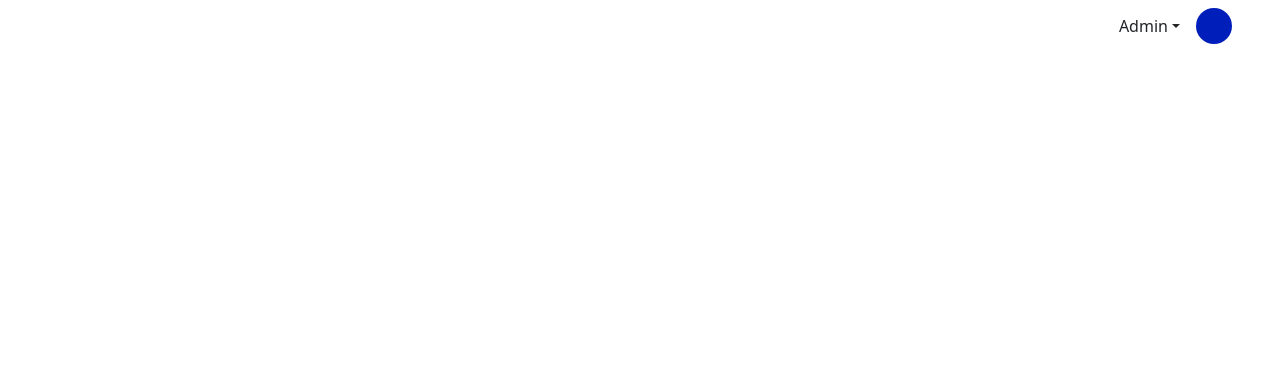
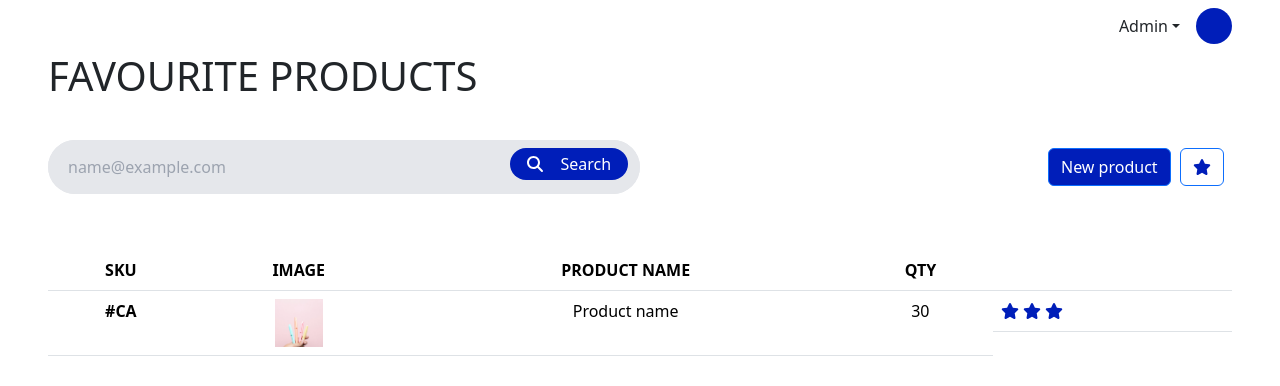
Before and after one commit to kushandesilva59/e-commerce-web-app, a React (Create React App) app in the folder frontend/: page /favourite in a window 1280 px wide. Before the commit this address had no page. Shown: the top 386 px of the page. Built offline with nearby package versions, Linux system fonts and the light colour scheme; the HTML template or start-up script is replaced by a standard one.

Commit message:
favourite sceen complete

```diff
--- a/frontend/package.json
+++ b/frontend/package.json
@@ -3,6 +3,9 @@
   "version": "0.1.0",
   "private": true,
   "dependencies": {
+    "@fortawesome/fontawesome-svg-core": "^6.5.1",
+    "@fortawesome/free-solid-svg-icons": "^6.5.1",
+    "@fortawesome/react-fontawesome": "^0.2.0",
     "@testing-library/jest-dom": "^5.17.0",
     "@testing-library/react": "^13.4.0",
     "@testing-library/user-event": "^13.5.0",
--- a/frontend/src/App.js
+++ b/frontend/src/App.js
@@ -1,5 +1,6 @@
 import './App.css';
 import Header from './components/Header/Header';
+import FavouriteProducts from './screens/FavouriteProducts/FavouriteProducts';
 import LandingPage from './screens/LandingPage';
 import { BrowserRouter, Route, Routes } from 'react-router-dom'
 
@@ -11,6 +12,7 @@ function App() {
       <main>
         <Routes>
           <Route path="/" element={<LandingPage />} />
+          <Route path="/favourite" element={<FavouriteProducts />} />
 
         </Routes>
       </main>
--- /dev/null
+++ b/frontend/src/screens/FavouriteProducts/FavouriteProducts.js
@@ -0,0 +1,85 @@
+import React from "react";
+import Header from "../../components/Header/Header";
+import { Button, Form } from "react-bootstrap";
+import { FontAwesomeIcon } from "@fortawesome/react-fontawesome";
+import { faCoffee, faSearch, faStar } from "@fortawesome/free-solid-svg-icons";
+import image from '../../assets/product-img-1.png'
+
+const FavouriteProducts = () => {
+  return (
+    <div className="mx-5">
+      <h1>FAVOURITE PRODUCTS</h1>
+
+      <div className="flex justify-between mt-10">
+        <div
+          className="flex bg-gray-200 relative w-1/2"
+          style={{ borderRadius: "50px" }}
+        >
+          <input
+            type="email"
+            placeholder="name@example.com"
+            style={{ borderRadius: "50px" }}
+            className="bg-gray-200 border-opacity-0 focus:border-transparent focus:outline-none pl-5 py-2 w-full"
+          />
+
+          <div
+            className="absolute w-1/5 h-8 m-2 right-1 cursor-pointer flex px-2 justify-around items-center"
+            style={{ borderRadius: "50px", background: "#001EB9" }}
+          >
+            <FontAwesomeIcon icon={faSearch} style={{ color: "fff" }} />
+            <div className="text-white">Search</div>
+          </div>
+        </div>
+
+        <div className="flex m-2 w-44 justify-between">
+          <Button style={{ background: "#001EB9" }}>New product</Button>
+          {/* <div className="border-blue-500 w-10 flex justify-center items-center"><FontAwesomeIcon icon={faStar} /></div> */}
+          <Button className="bg-transparent">
+            <FontAwesomeIcon icon={faStar} style={{ color: "#001EB9" }} />
+          </Button>
+        </div>
+      </div>
+
+      {/* Table */}
+      <div>
+        <table class="table mt-14 px-6 text-center">
+          <thead>
+            <tr>
+              <th scope="col">SKU</th>
+              <th scope="col" className="">
+                IMAGE
+              </th>
+              <th scope="col">PRODUCT NAME</th>
+              <th scope="col">QTY</th>
+              <th scope="col"></th>
+            </tr>
+          </thead>
+
+          <tbody>
+            <tr>
+              <th scope="row">#CA</th>
+              <td className="text-center ">
+                <img src={image} className="w-12 inline-block" />
+              </td>
+              <td>Product name</td>
+              <td>30</td>
+              <td className="flex gap-1">
+                <div>
+                  <FontAwesomeIcon icon={faStar} style={{ color: "#001EB9" }} />
+                </div>
+                <div>
+                  <FontAwesomeIcon icon={faStar} style={{ color: "#001EB9" }} />
+                </div>
+                <div>
+                  <FontAwesomeIcon icon={faStar} style={{ color: "#001EB9" }} />
+                </div>
+              </td>
+            </tr>
+          </tbody>
+        </table>
+      </div>
+    </div>
+  );
+};
+
+export default FavouriteProducts;
```
Also changed, not shown: frontend/src/assets/product-img-1.png (added), 1 other file (tests, documents, lock files or other folders).
